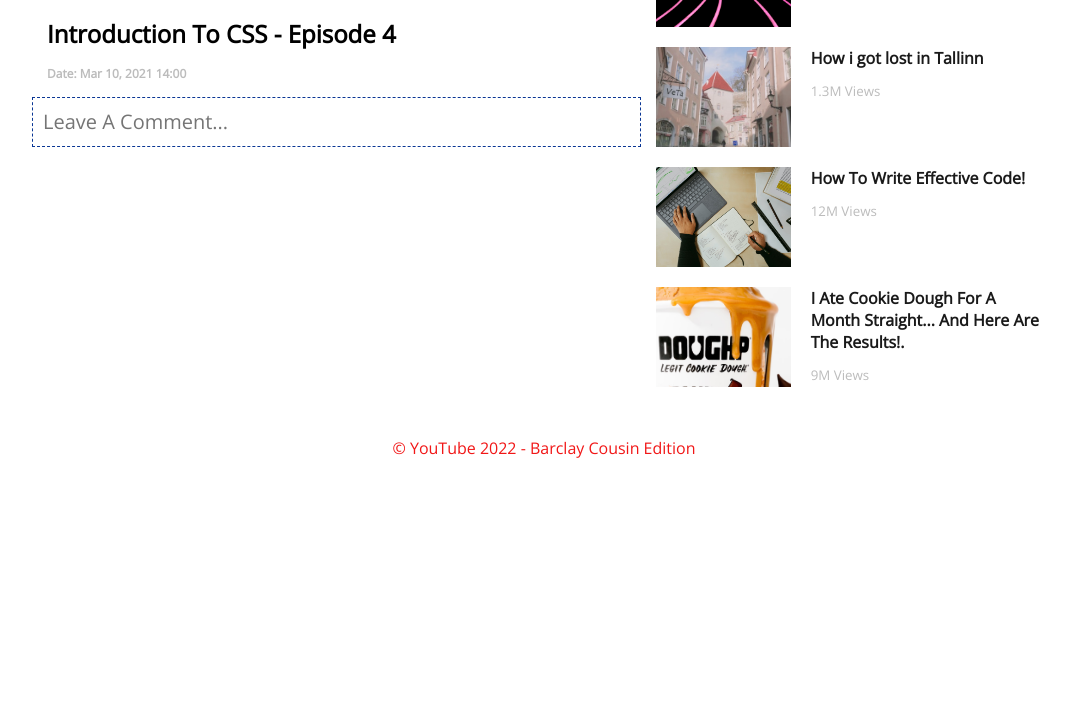
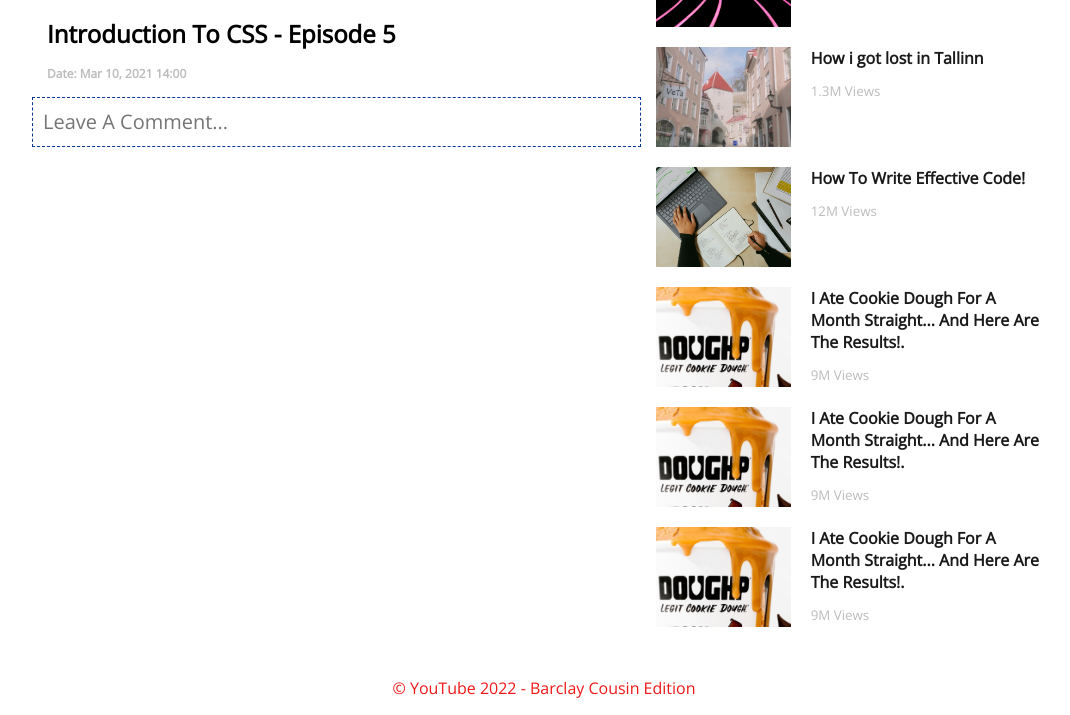
Before and after one commit to BarclayCousin/MyProjectTestBusiness, a plain HTML site: page index.html in a window 1280 px wide. Shown: the part 463-1178 px from the top of the page, without its empty margins (96-1166 px from the left). Before the commit the page ends 938 px from the top, so only its background shows below. Drawn offline with nearby package versions, Linux system fonts and the light colour scheme.

Commit message:
Added new videos onto side

```diff
--- a/index.html
+++ b/index.html
@@ -27,7 +27,7 @@
             <source src="res/media/video.ogg" type="video/ogg">
             Your browser does not support the video tag.
         </video>
-        <h1>Introduction To CSS - Episode 4</h1>
+        <h1>Introduction To CSS - Episode 5</h1>
         <h6>Date: Mar 10, 2021 14:00</h6>
         <div class="comment-box">
             <textarea rows="10" placeholder="Leave A Comment..."></textarea>
@@ -79,6 +79,22 @@
                     <small>9M Views</small>
                 </div>
             </li>
+            <li>
+                <div>
+                    <img src="res/images/thumbnails/thumb-6.jpg" alt="Video 1">
+                    <h4><a href="#">I Ate Cookie Dough For A Month Straight... And Here Are
+                        The Results!.</a></h4>
+                    <small>9M Views</small>
+                </div>
+            </li>
+            <li>
+                <div>
+                    <img src="res/images/thumbnails/thumb-6.jpg" alt="Video 1">
+                    <h4><a href="#">I Ate Cookie Dough For A Month Straight... And Here Are
+                        The Results!.</a></h4>
+                    <small>9M Views</small>
+                </div>
+            </li>
         </ul>
     </div>
 </section>
```
